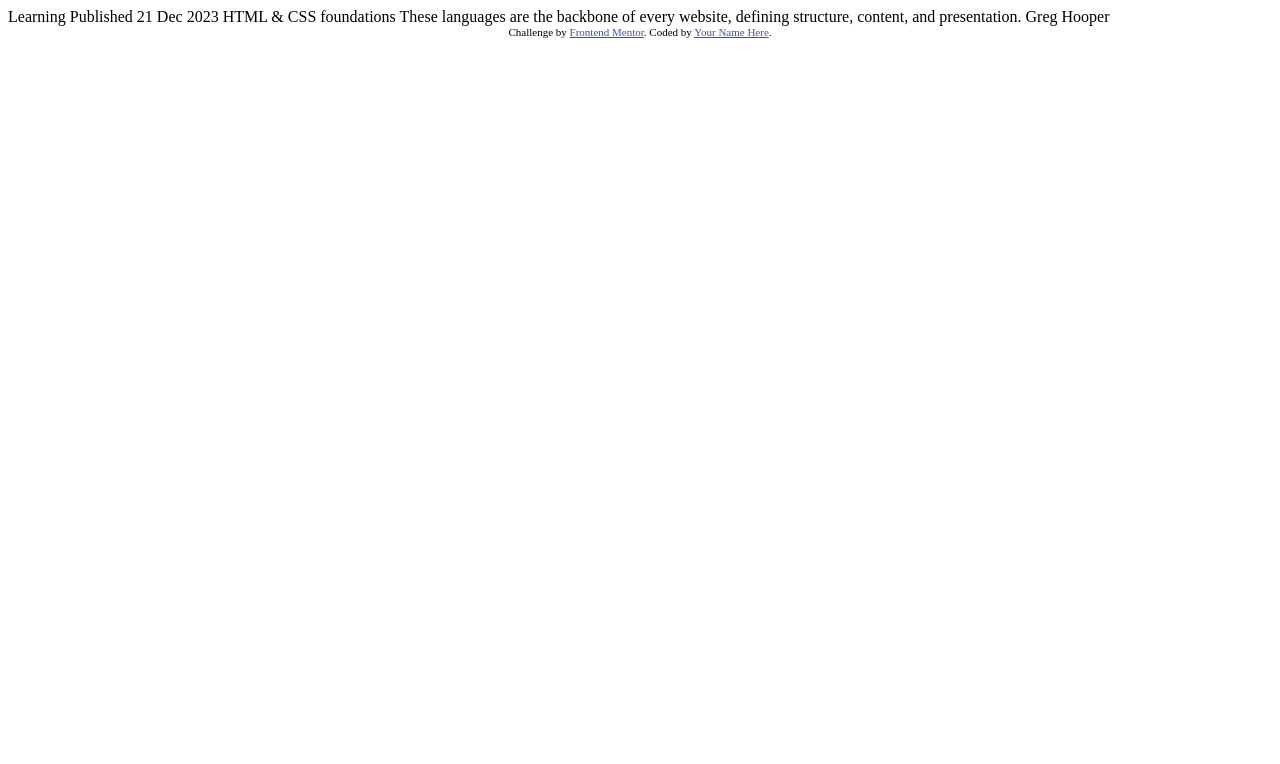
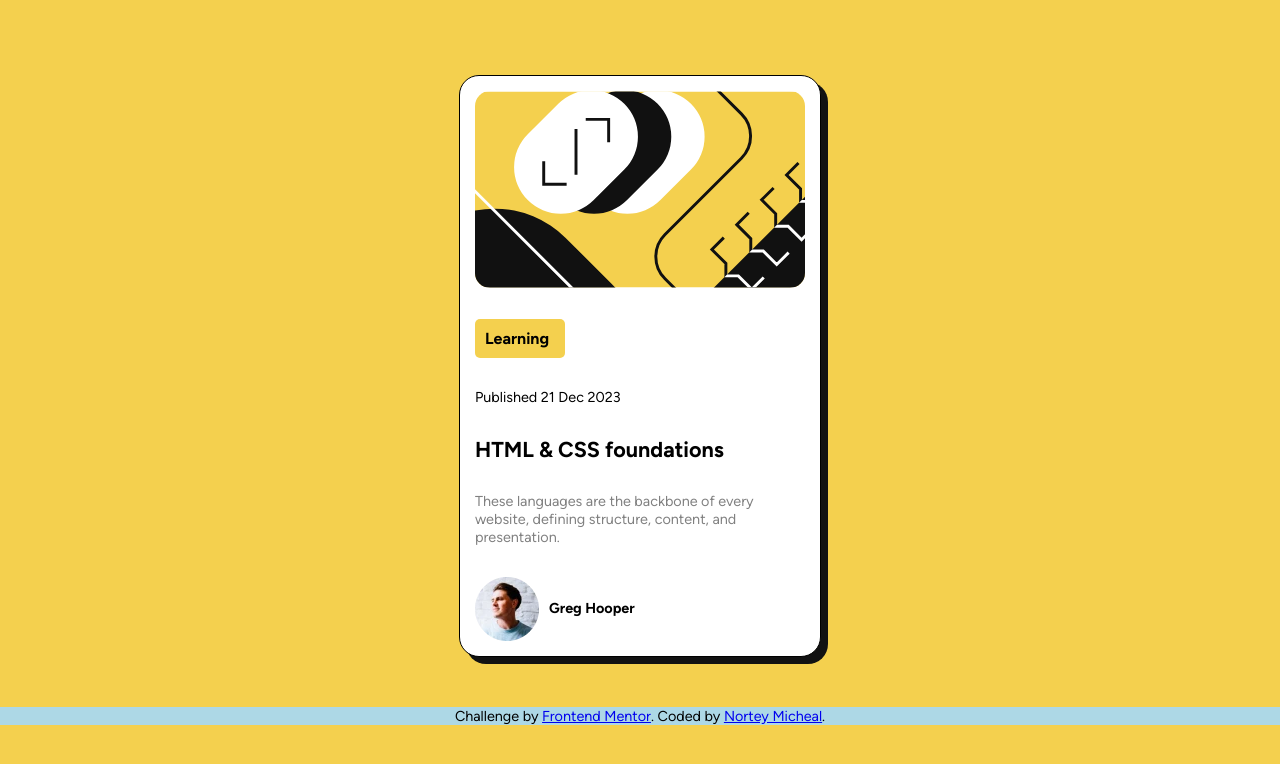
Before and after one commit to Nortey-Micheal/blog-preview-card-main, a plain HTML site: page index.html in a window 1280 px wide. Drawn offline with Linux system fonts and the light colour scheme.

Commit message:
feat: final touch

```diff
--- /dev/null
+++ b/index.css
@@ -0,0 +1,79 @@
+@font-face {
+    font-family:"Figtree";
+    /* src: url(assets/fonts/Figtree-Italic-VariableFont_wght.ttf); */
+    src: url(assets/fonts/Figtree-VariableFont_wght.ttf);
+}
+
+@font-face {
+    font-family: "Figtree-Italic";
+    src: url(assets/fonts/Figtree-Italic-VariableFont_wght.ttf);
+}
+
+* {
+    padding: 0;
+    margin: 0;
+}
+
+body {
+    height: 100vh;
+    display: flex;
+    justify-content: center;
+    flex-direction: column;
+    background-color: hsl(47, 88%, 63%);
+    font-family: "Figtree";
+    font-size: 0.9rem;
+}
+
+.main {
+    align-self: center;
+    display: flex;
+    flex-direction: column;
+    align-self: center;
+    justify-content: space-between;
+    width: 330px;
+    border: solid 1px black;
+    padding: 15px;
+    background-color: hsl(0, 0%, 100%);
+    border-radius: 20px;
+    margin-bottom: 50px;
+    box-shadow:7px 7px hsl(0, 0%, 7%);
+    height: 550px;
+}
+
+img {
+    border-radius: 15px;
+}
+
+.footer {
+
+    background-color: lightblue;
+    text-align: center;
+}
+
+.Learning{
+    background-color: hsl(47, 88%, 63%);
+    box-sizing: content-box;
+    padding: 10px;
+    width: 70px;
+    border-radius: 5px;
+    font-weight: bolder;
+    font-size: 1rem;
+}
+
+.para {
+    color: hsl(0, 0%, 50%);
+}
+
+.client {
+    display: flex;
+    align-items: center;
+    gap: 10px;
+}
+
+.client > p {
+    font-weight: bolder;
+}
+
+img:hover , .Learning:hover {
+    opacity: 80%;
+}
--- a/index.html
+++ b/index.html
@@ -5,30 +5,32 @@
   <meta name="viewport" content="width=device-width, initial-scale=1.0"> <!-- displays site properly based on user's device -->
 
   <link rel="icon" type="image/png" sizes="32x32" href="./assets/images/favicon-32x32.png">
-
-  <title>Frontend Mentor | Blog preview card</title>
+  <link rel="stylesheet" href="index.css">
+  <title>Czar | Blog preview card</title>
 
   <!-- Feel free to remove these styles or customise in your own stylesheet 👍 -->
-  <style>
-    .attribution { font-size: 11px; text-align: center; }
-    .attribution a { color: hsl(228, 45%, 44%); }
-  </style>
+
+
 </head>
 <body>
 
-  Learning
+  <main class="main">
+    <img src="assets/images/illustration-article.svg" alt="Illustration article">
+    <p class="Learning">Learning</p>
+    <p>Published <time>21 Dec 2023</time></p>
+    <h2>HTML & CSS foundations</h2>
+    <p class="para">
+      These languages are the backbone of every website, defining structure, content, and presentation.
+    </p>
+    <div class="client">
+       <img src="assets/images/image-avatar.webp" alt="Avatar image">
+       <p class="para1">Greg Hooper</p>
+    </div>
+  </main>
 
-  Published 21 Dec 2023
-
-  HTML & CSS foundations
-
-  These languages are the backbone of every website, defining structure, content, and presentation.
-
-  Greg Hooper
-
-  <div class="attribution">
+  <footer class="footer">
     Challenge by <a href="https://www.frontendmentor.io?ref=challenge" target="_blank">Frontend Mentor</a>.
-    Coded by <a href="#">Your Name Here</a>.
-  </div>
+    Coded by <a href="#">Nortey Micheal</a>.
+  </footer>
 </body>
 </html>
```
